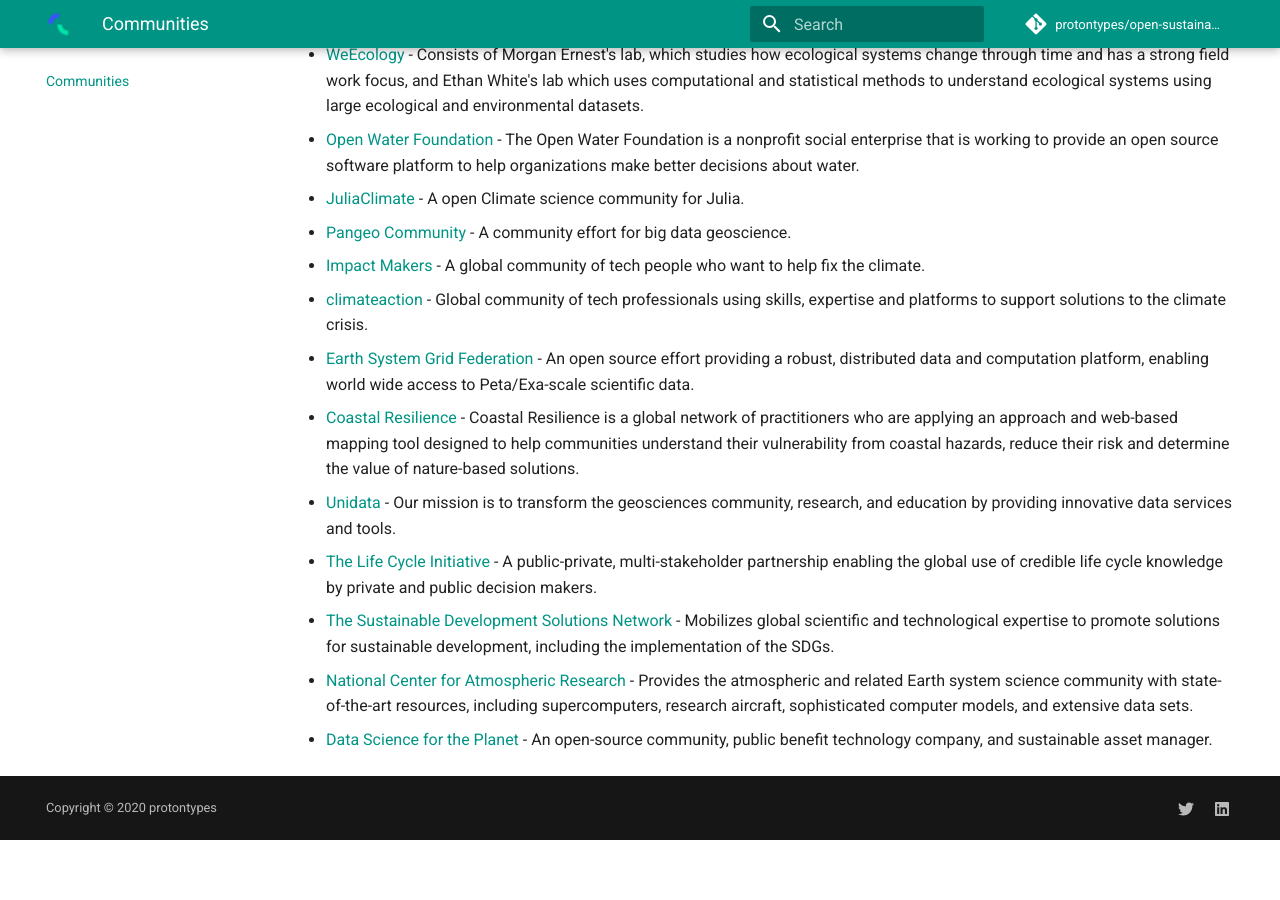
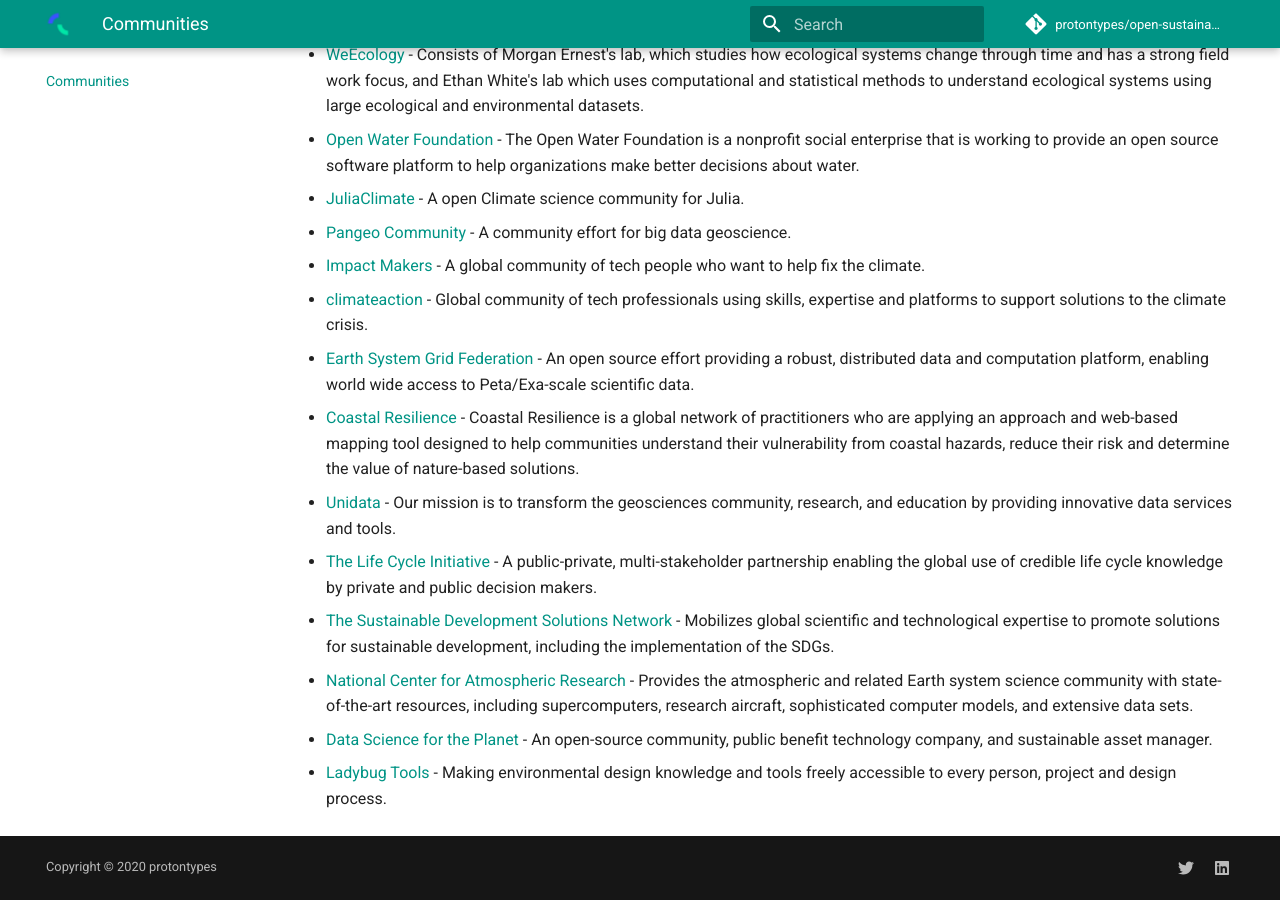
Before and after one commit to protontypes/open-sustainable-technology, an MkDocs documentation site: the page built from docs/COMMUNITIES.md, in a window 1280 px wide and 900 px high, scrolled down 1430 px. Built offline with MkDocs 1.6.1 and Material for MkDocs 9.7.7, drawn with Linux system fonts in a browser that asks for light colours; comment, search, counter and statistics services are not loaded; before the commit the page ends 2270 px from its top, so only the background shows below that.

Commit message:
Update COMMUNITIES.md
Making environmental design knowledge and tools freely accessible to every person, project and design process https://github.com/ladybug-tools @ladybug_tools

```diff
--- a/docs/COMMUNITIES.md
+++ b/docs/COMMUNITIES.md
@@ -38,3 +38,4 @@
 - [The Sustainable Development Solutions Network](https://github.com/sdsna) - Mobilizes global scientific and technological expertise to promote solutions for sustainable development, including the implementation of the SDGs.
 - [National Center for Atmospheric Research](https://github.com/NCAR) -  Provides the atmospheric and related Earth system science community with state-of-the-art resources, including supercomputers, research aircraft, sophisticated computer models, and extensive data sets.
 - [Data Science for the Planet](https://www.earthshot.eco/) - An open-source community, public benefit technology company, and sustainable asset manager.
+- [Ladybug Tools](https://github.com/ladybug-tools) - Making environmental design knowledge and tools freely accessible to every person, project and design process.
```
